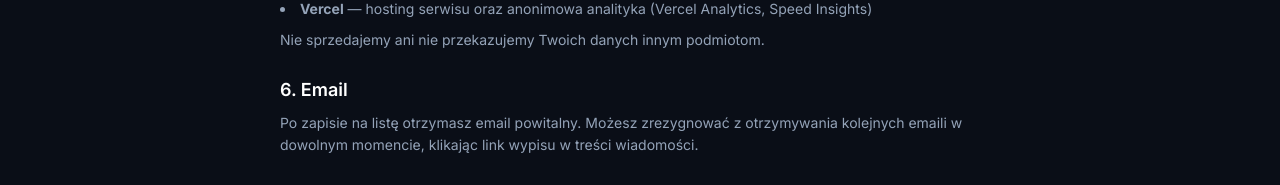
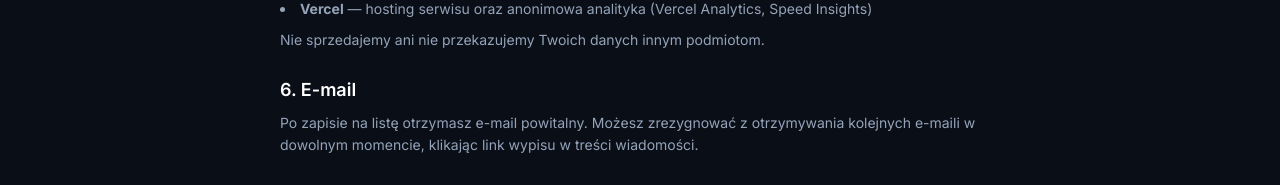
Before and after one commit to LenartDominik/polish-footballers-abroad-landing, a Next.js app: page /privacy in a window 1280 px wide. Shown: the part 763-948 px from the top of the page. Built offline with nearby package versions, Linux system fonts and the light colour scheme.

Commit message:
fix: correct email to e-mail in privacy policy and terms of service

```diff
--- a/src/app/privacy/page.tsx
+++ b/src/app/privacy/page.tsx
@@ -78,7 +78,7 @@ export default function Privacy() {
                 danych (hosting: AWS)
               </li>
               <li>
-                <strong>MailerLite</strong> — wysyłka emaili powitalnych i
+                <strong>MailerLite</strong> — wysyłka e-maili powitalnych i
                 aktualizacji o serwisie
               </li>
               <li>
@@ -93,11 +93,11 @@ export default function Privacy() {
 
           <section>
             <h2 className="text-lg font-semibold text-text-primary mb-2">
-              6. Email
+              6. E-mail
             </h2>
             <p>
-              Po zapisie na listę otrzymasz email powitalny. Możesz zrezygnować z
-              otrzymywania kolejnych emaili w dowolnym momencie, klikając link
+              Po zapisie na listę otrzymasz e-mail powitalny. Możesz zrezygnować z
+              otrzymywania kolejnych e-maili w dowolnym momencie, klikając link
               wypisu w treści wiadomości.
             </p>
           </section>
--- a/src/app/terms/page.tsx
+++ b/src/app/terms/page.tsx
@@ -41,7 +41,7 @@ export default function Terms() {
               Zapisanie się na listę oczekujących nie jest wiążące i nie
               stanowi zobowiązania do zakupu. Służy do informowania o
               nowościach i aktualizacjach serwisu. Zapisując się, wyrażasz
-              zgodę na otrzymywanie emaili dotyczących serwisu.
+              zgodę na otrzymywanie e-maili dotyczących serwisu.
             </p>
           </section>
 
```
